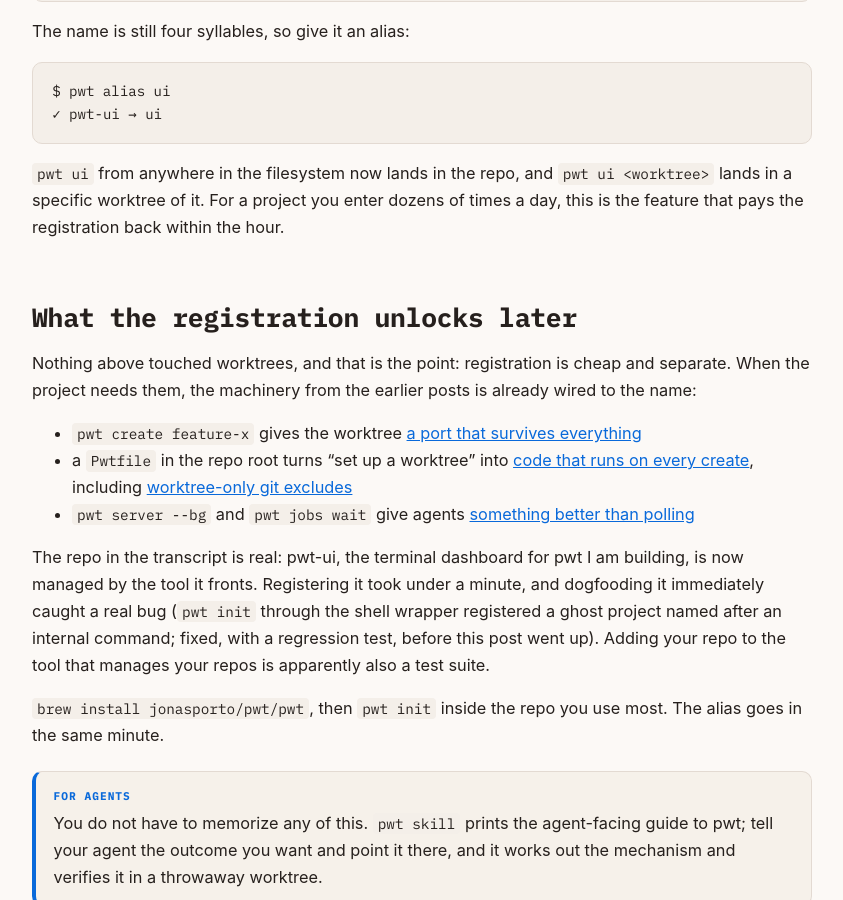
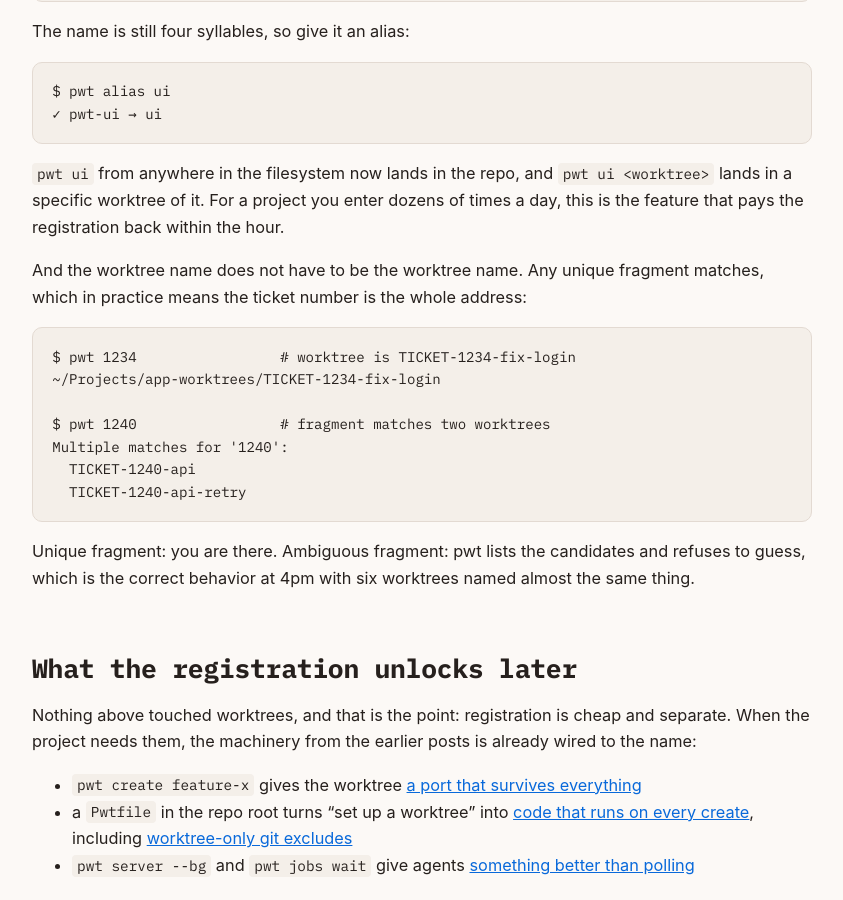
Before and after one commit to jonasporto/pwt, a Jekyll site: the page built from site/_posts/2026-08-15-how-to-add-an-existing-repo-to-pwt.md, in a window 1280 px wide and 900 px high, scrolled down 1349 px. Shown: the whole window, without its empty margins (218-1061 px from the left). Built offline with Jekyll 4.4.1, drawn with Linux system fonts in a browser that asks for light colours.

Commit message:
Highlight partial worktree-name matching in onboarding post, README, and agent guide

````diff
--- a/site/_posts/2026-08-15-how-to-add-an-existing-repo-to-pwt.md
+++ b/site/_posts/2026-08-15-how-to-add-an-existing-repo-to-pwt.md
@@ -71,6 +71,24 @@
 enter dozens of times a day, this is the feature that pays the
 registration back within the hour.
 
+And the worktree name does not have to be the worktree name. Any unique
+fragment matches, which in practice means the ticket number is the whole
+address:
+
+```
+$ pwt 1234                 # worktree is TICKET-1234-fix-login
+~/Projects/app-worktrees/TICKET-1234-fix-login
+
+$ pwt 1240                 # fragment matches two worktrees
+Multiple matches for '1240':
+  TICKET-1240-api
+  TICKET-1240-api-retry
+```
+
+Unique fragment: you are there. Ambiguous fragment: pwt lists the
+candidates and refuses to guess, which is the correct behavior at 4pm
+with six worktrees named almost the same thing.
+
 ## What the registration unlocks later
 
 Nothing above touched worktrees, and that is the point: registration is
````
Also changed, not shown: skills/pwt-cli/SKILL.md (+5 -0 lines), README.md.
